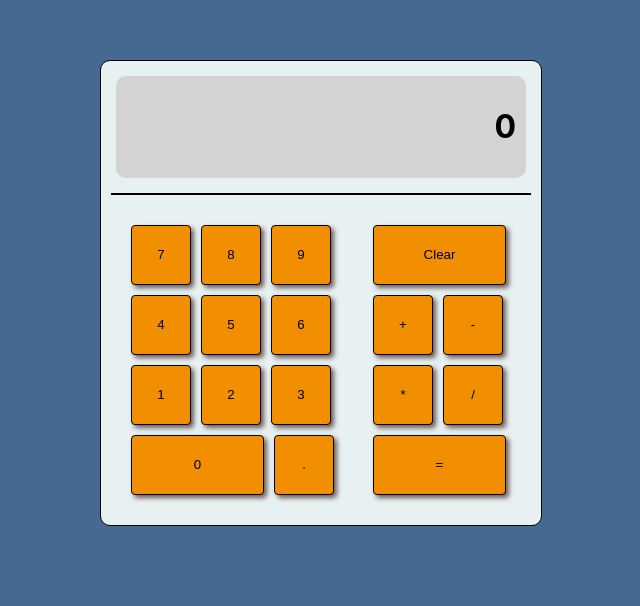
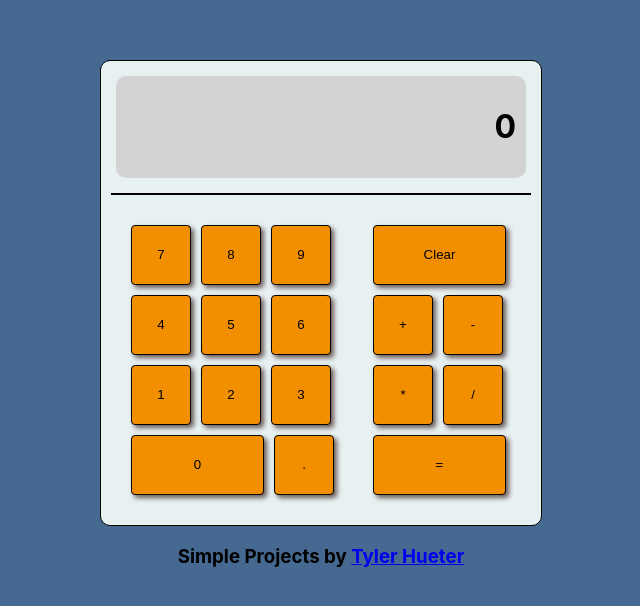
Before and after one commit to ethueter/Basic-Calculator, a React (Create React App) app: page / in a window 1280 px wide. Shown: the top 606 px of the page, without its empty margins (319-959 px from the left). Built offline with nearby package versions, Linux system fonts and the light colour scheme.

Commit message:
added footer

```diff
--- a/src/App.css
+++ b/src/App.css
@@ -1,7 +1,9 @@
 .App {
   text-align: center;
   display: flex;
-  justify-content: center
+  flex-direction: column;
+  justify-content: center;
+  align-items: center;
 }
 
 .calc-body {
--- a/src/App.js
+++ b/src/App.js
@@ -1,11 +1,13 @@
 import React from 'react';
 import './App.css';
 import CalcMain from './Calc/CalcMain';
+import Footer from './Footer';
 
 function App() {
   return (
     <div className="App">
       <CalcMain />
+      <Footer />
     </div>
   );
 }
--- /dev/null
+++ b/src/Footer.js
@@ -0,0 +1,16 @@
+import React from 'react';
+
+
+const Footer = () => {
+
+    return (
+      <div className="footer">
+        <h3>
+          Simple Projects by{" "}
+          <a href="https://ethueter-resume.now.sh/">Tyler Hueter</a>
+        </h3>
+      </div>
+    );
+};
+
+export default Footer;
```
